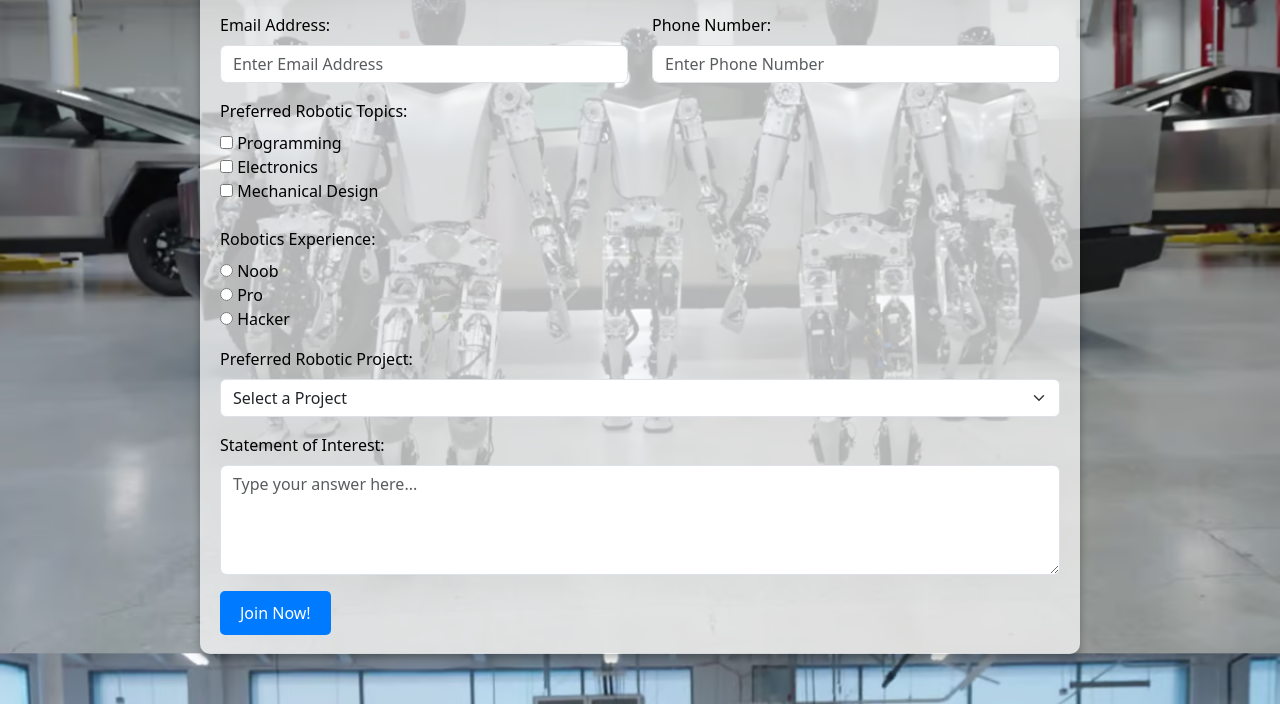
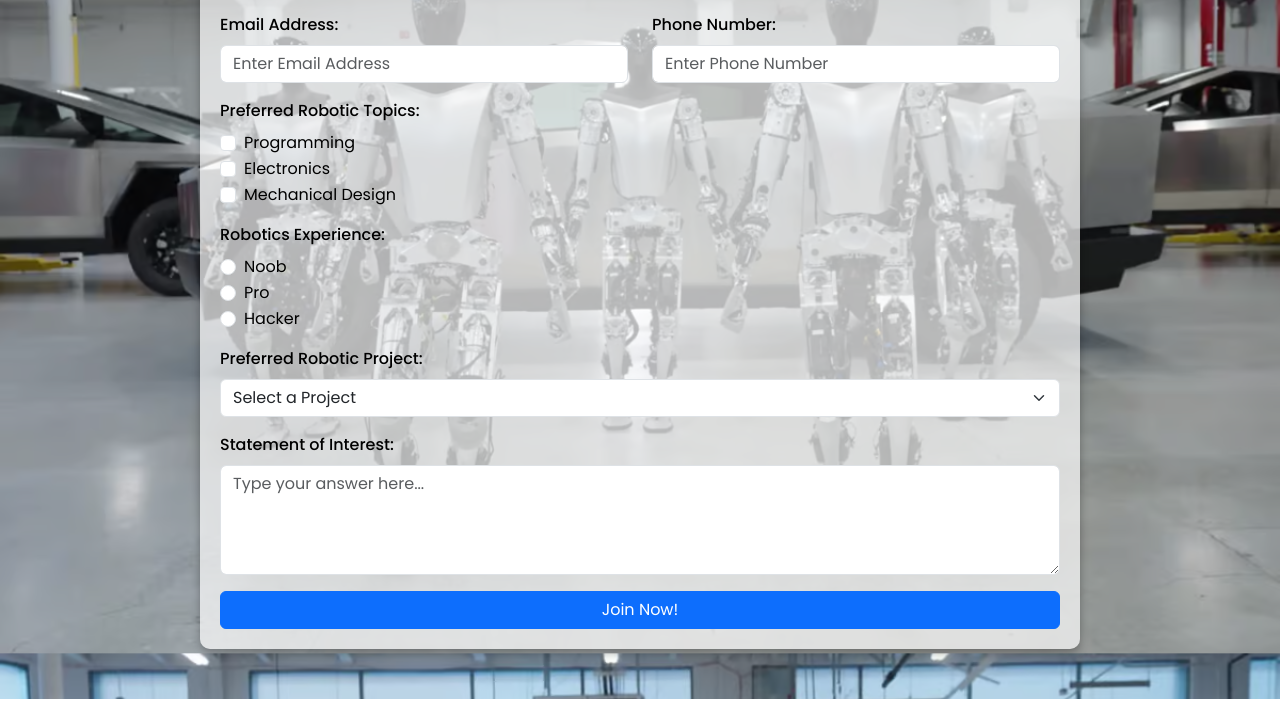
Before and after one commit to lanceeeeeeeeeeeeeee/Fairview_ICT9Ruby_Q2SW2_Naldoza_Lance, a plain HTML site: page index.html in a window 1280 px wide. Shown: the part 200-904 px from the top of the page. Drawn offline with nearby package versions, Linux system fonts and the light colour scheme.

Commit message:
Update index.html

```diff
--- a/index.html
+++ b/index.html
@@ -5,7 +5,7 @@
     <meta name="viewport" content="width=device-width, initial-scale=1.0">
     <title>Q2SW2</title>
     <link href="https://cdn.jsdelivr.net/npm/bootstrap@5.3.3/dist/css/bootstrap.min.css" rel="stylesheet">
-    <meta name="viewport" content="width=device-width, initial-scale=1, maximum-scale=1, user-scalable=no">
+    <link href="https://fonts.googleapis.com/css2?family=Poppins:wght@400;500;600;700&display=swap" rel="stylesheet">
     <style>
         body {
             background-image: url('hisirrenn.png');
@@ -13,13 +13,13 @@
             background-position: center;
             background-attachment: fixed;
             color: black;
+            font-family: 'Poppins', sans-serif;
         }
         .form-container {
             background-color: rgba(255, 255, 255, 0.69);
             padding: 20px;
             border-radius: 10px;
-            width: 880px;
-            height: 804px;
+            max-width: 880px;
             margin: 50px auto;
             box-shadow: 0 4px 8px rgba(0, 0, 0, 0.3);
         }
@@ -35,6 +35,7 @@
             padding: 10px 20px;
             border-radius: 5px;
             color: white;
+            font-weight: 600;
         }
         .form-label {
             font-weight: 500;
@@ -47,70 +48,69 @@
             <h1>Robotics Club Registration Form</h1>
             <form>
                 <div class="row mb-3">
-                    <div class="col">
+                    <div class="col-12 col-md-6">
                         <label class="form-label">Full Name:</label>
                         <input type="text" class="form-control" placeholder="Enter Full Name">
                     </div>
-                    <div class="col">
+                    <div class="col-12 col-md-6">
                         <label class="form-label">Age:</label>
                         <input type="number" class="form-control" placeholder="Enter Age">
                     </div>
                 </div>
                 <div class="row mb-3">
-                    <div class="col">
+                    <div class="col-12 col-md-6">
                         <label class="form-label">Email Address:</label>
                         <input type="email" class="form-control" placeholder="Enter Email Address">
                     </div>
-                    <div class="col">
+                    <div class="col-12 col-md-6">
                         <label class="form-label">Phone Number:</label>
                         <input type="tel" class="form-control" placeholder="Enter Phone Number">
                     </div>
                 </div>
                 <div class="mb-3">
                     <label class="form-label">Preferred Robotic Topics:</label>
-                    <div>
-                        <input type="checkbox" name="robotic_topics">
-                        <label>Programming</label>
+                    <div class="form-check">
+                        <input type="checkbox" class="form-check-input" name="robotic_topics">
+                        <label class="form-check-label">Programming</label>
                     </div>
-                    <div>
-                        <input type="checkbox">
-                        <label>Electronics</label>
+                    <div class="form-check">
+                        <input type="checkbox" class="form-check-input">
+                        <label class="form-check-label">Electronics</label>
                     </div>
-                    <div>
-                        <input type="checkbox">
-                        <label>Mechanical Design</label>
+                    <div class="form-check">
+                        <input type="checkbox" class="form-check-input">
+                        <label class="form-check-label">Mechanical Design</label>
                     </div>
-                <br>
-                <div>
+                </div>
                 <div class="mb-3">
                     <label class="form-label">Robotics Experience:</label>
-                    <div>
-                        <input type="radio" name="robotics_experience">
-                        <label>Noob</label>
-                        </div>
-                        <div>
-                            <input type="radio" name="robotics_experience">
-                            <label>Pro</label>
-                        </div>
-                        <div>
-                            <input type="radio" name="robotics_experience">
-                            <label>Hacker</label>
-                        </div>
+                    <div class="form-check">
+                        <input type="radio" class="form-check-input" name="robotics_experience">
+                        <label class="form-check-label">Noob</label>
+                    </div>
+                    <div class="form-check">
+                        <input type="radio" class="form-check-input" name="robotics_experience">
+                        <label class="form-check-label">Pro</label>
+                    </div>
+                    <div class="form-check">
+                        <input type="radio" class="form-check-input" name="robotics_experience">
+                        <label class="form-check-label">Hacker</label>
+                    </div>
                 </div>
                 <div class="mb-3">
                     <label class="form-label">Preferred Robotic Project:</label>
                     <select class="form-select">
                         <option>Select a Project</option>
-                        <option>Autonomous Robot</option>
-                        <option>AI-based Robot</option>
-                        <option>Mechanical Arm</option>
+                        <option>Sigma Bot</option>
+                        <option>Real Life ChatGPT</option>
+                        <option>Prosthetics</option>
                     </select>
                 </div>
                 <div class="mb-3">
                     <label class="form-label">Statement of Interest:</label>
                     <textarea class="form-control" rows="4" placeholder="Type your answer here..."></textarea>
                 </div>
-                <button type="submit">Join Now!</button>
+                <button type="submit" class="btn btn-primary w-100">Join Now!</button>
             </form>
         </div>
     </div>
```
